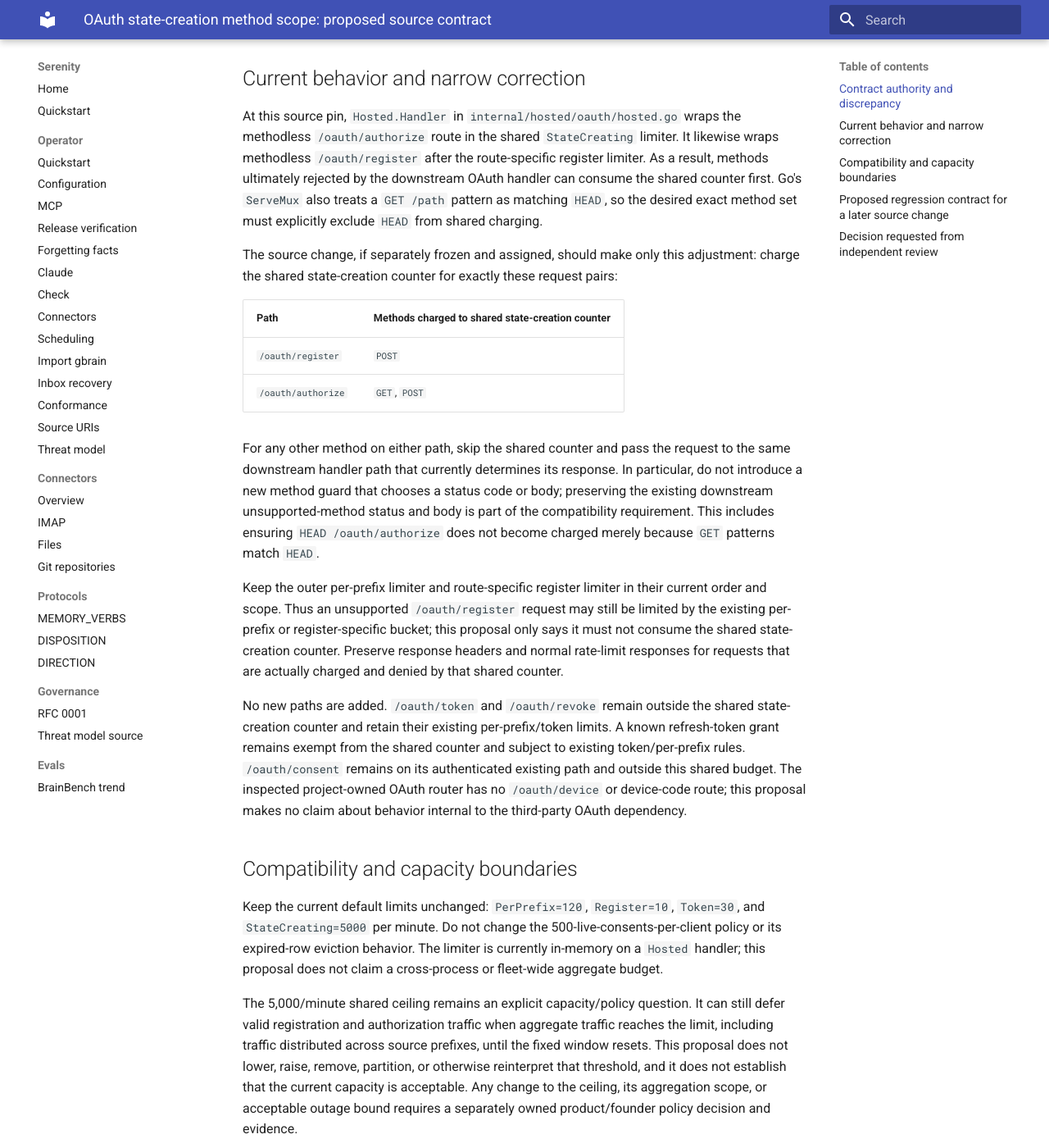
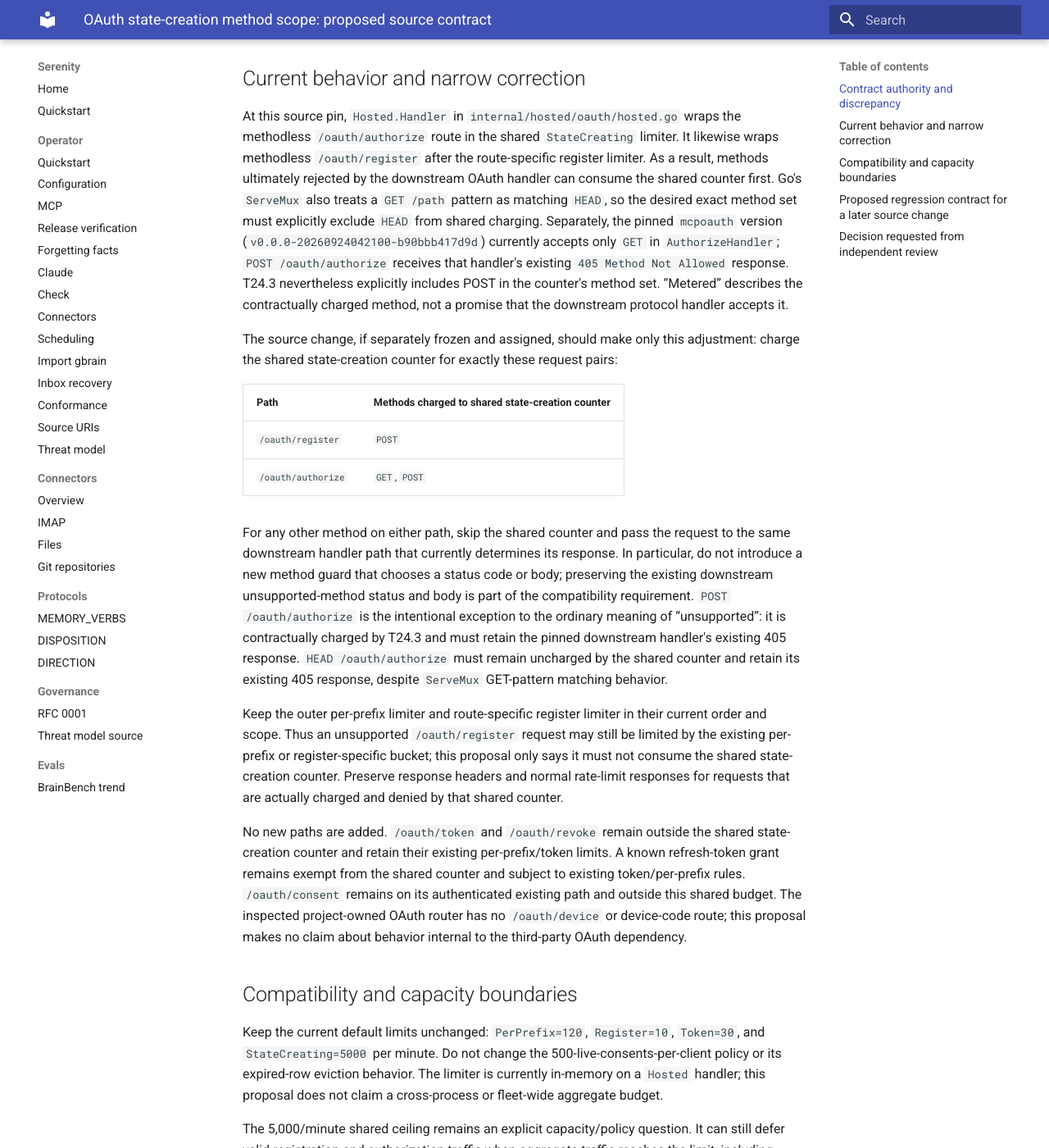
Before and after one commit to sirerun/serenity, an MkDocs documentation site: the page built from docs/plans/oauth-state-creation-method-scope-proposed-contract-2026-10-03.md, in a window 1280 px wide and 1400 px high, scrolled down 716 px. Shown: the whole window at 82% size. Built offline with MkDocs 1.6.1 and Material for MkDocs 9.7.7, drawn with Linux system fonts in a browser that asks for light colours; some of the changed text lies outside the part shown.

Commit message:
docs: clarify metered OAuth authorize methods

```diff
--- a/docs/plans/oauth-state-creation-method-scope-proposed-contract-2026-10-03.md
+++ b/docs/plans/oauth-state-creation-method-scope-proposed-contract-2026-10-03.md
@@ -12,7 +12,7 @@ Merged [PR #285](https://github.com/sirerun/serenity/pull/285) implemented the p
 
 ## Current behavior and narrow correction
 
-At this source pin, `Hosted.Handler` in `internal/hosted/oauth/hosted.go` wraps the methodless `/oauth/authorize` route in the shared `StateCreating` limiter. It likewise wraps methodless `/oauth/register` after the route-specific register limiter. As a result, methods ultimately rejected by the downstream OAuth handler can consume the shared counter first. Go's `ServeMux` also treats a `GET /path` pattern as matching `HEAD`, so the desired exact method set must explicitly exclude `HEAD` from shared charging.
+At this source pin, `Hosted.Handler` in `internal/hosted/oauth/hosted.go` wraps the methodless `/oauth/authorize` route in the shared `StateCreating` limiter. It likewise wraps methodless `/oauth/register` after the route-specific register limiter. As a result, methods ultimately rejected by the downstream OAuth handler can consume the shared counter first. Go's `ServeMux` also treats a `GET /path` pattern as matching `HEAD`, so the desired exact method set must explicitly exclude `HEAD` from shared charging. Separately, the pinned `mcpoauth` version (`v0.0.0-20260924042100-b90bbb417d9d`) currently accepts only `GET` in `AuthorizeHandler`; `POST /oauth/authorize` receives that handler's existing `405 Method Not Allowed` response. T24.3 nevertheless explicitly includes POST in the counter's method set. “Metered” describes the contractually charged method, not a promise that the downstream protocol handler accepts it.
 
 The source change, if separately frozen and assigned, should make only this adjustment: charge the shared state-creation counter for exactly these request pairs:
 
@@ -21,7 +21,7 @@ The source change, if separately frozen and assigned, should make only this adju
 | `/oauth/register` | `POST` |
 | `/oauth/authorize` | `GET`, `POST` |
 
-For any other method on either path, skip the shared counter and pass the request to the same downstream handler path that currently determines its response. In particular, do not introduce a new method guard that chooses a status code or body; preserving the existing downstream unsupported-method status and body is part of the compatibility requirement. This includes ensuring `HEAD /oauth/authorize` does not become charged merely because `GET` patterns match `HEAD`.
+For any other method on either path, skip the shared counter and pass the request to the same downstream handler path that currently determines its response. In particular, do not introduce a new method guard that chooses a status code or body; preserving the existing downstream unsupported-method status and body is part of the compatibility requirement. `POST /oauth/authorize` is the intentional exception to the ordinary meaning of “unsupported”: it is contractually charged by T24.3 and must retain the pinned downstream handler's existing 405 response. `HEAD /oauth/authorize` must remain uncharged by the shared counter and retain its existing 405 response, despite `ServeMux` GET-pattern matching behavior.
 
 Keep the outer per-prefix limiter and route-specific register limiter in their current order and scope. Thus an unsupported `/oauth/register` request may still be limited by the existing per-prefix or register-specific bucket; this proposal only says it must not consume the shared state-creation counter. Preserve response headers and normal rate-limit responses for requests that are actually charged and denied by that shared counter.
 
@@ -39,8 +39,8 @@ The following remain out of scope as specified by T24.3: `internal/hosted/gatewa
 
 Tests should distinguish the shared counter from the existing per-prefix and register-specific buckets. Use a low test-only shared limit and requests from distinct prefixes so the proof is about shared-counter consumption rather than another limiter.
 
-1. Send unsupported methods to `/oauth/register` (`GET`, `PUT`, and `HEAD`) and `/oauth/authorize` (`PUT`, `DELETE`, and `HEAD`) from enough distinct prefixes to exceed the test shared limit. Then send a valid charged method from a fresh prefix and verify it is still admitted by the shared limiter. This catches accidental charging by invalid methods and the `GET`/`HEAD` ServeMux interaction.
-2. In a fresh handler, prove each valid method pair is charged: `POST /oauth/register`, `GET /oauth/authorize`, and `POST /oauth/authorize`. With a small shared limit, the next valid request must receive the existing shared-limit response. Keep test setup valid enough that downstream protocol validation does not obscure which method reached the limiter.
+1. Send methods outside the contract set to `/oauth/register` (`GET`, `PUT`, and `HEAD`) and `/oauth/authorize` (`PUT`, `DELETE`, and `HEAD`) from enough distinct prefixes to exceed the test shared limit. Then send a contractually charged method from a fresh prefix and verify it is still admitted by the shared limiter. This catches accidental charging by excluded methods and the `GET`/`HEAD` ServeMux interaction.
+2. In a fresh handler, prove each contractually charged method is charged: `POST /oauth/register`, `GET /oauth/authorize`, and `POST /oauth/authorize`. Use a valid GET authorization request so downstream protocol validation does not obscure the counter behavior. For POST authorization, assert the existing `405 Method Not Allowed` response and unchanged body while verifying it consumes one shared slot; after the configured test allowance is consumed, the next contractually charged request must receive the existing shared-limit response.
 3. For every unsupported method/path case, compare status and body against the same downstream route behavior with shared charging disabled or otherwise unsaturated. The guard must not synthesize a different 405, status, or response body.
 4. Retain and run the existing `TestSECH02GlobalCeilingCoversOnlyRegisterAndAuthorize`, the 17-prefix/known-refresh regression, IPv6 `/56` prefix regression, per-client consent-cap and expired-consent eviction tests, and consent/revocation flow test. Add explicit assertions that token, revoke, consent, and any future non-listed route do not consume the shared counter.
 5. Keep the existing default-limit ratio test and assert this narrow method correction leaves all production defaults unchanged.
```
